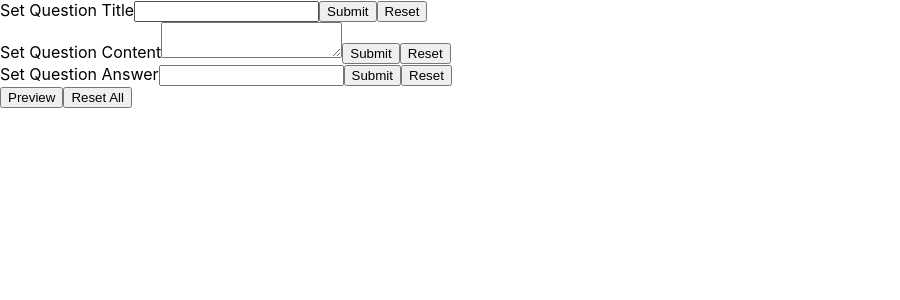
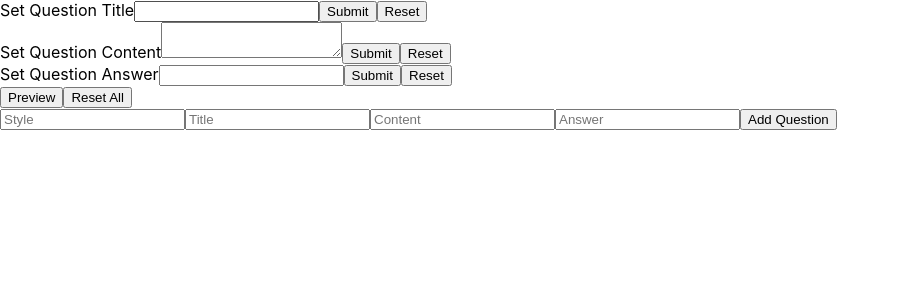
Before and after one commit to emmagort/Diss, a React (Create React App) app in the folder my-app/: page /teacher in a window 1280 px wide. Shown: the top 300 px of the page, without its empty margins (0-900 px from the left). Built offline with nearby package versions, Linux system fonts and the light colour scheme.

Commit message:
+ can now make multiple questions and display - can no longer highlight lol

```diff
--- a/my-app/src/pages/Student.js
+++ b/my-app/src/pages/Student.js
@@ -14,10 +14,12 @@ const renderers = {
 
 export default function Student(){
   const location = useLocation();
-  const { title } = location.state;
-  const { content } = location.state;
+  // const { title } = location.state;
+  // const { content } = location.state;
   const { answer } = location.state;
   const [highlightColor, setHighlightColor] = useState('yellow');
+  const [questions, setQuestions] = useState(JSON.parse(localStorage.getItem('questions')) || []);
+
 
   function handleHighlight() {
     const selection = window.getSelection();
@@ -46,14 +48,18 @@ export default function Student(){
 
   return (
     <div>
-      <h1>The question is: {title}</h1>
-      {/* <ReactMarkdown>{content}</ReactMarkdown> */}
-      <h2 contentEditable={true} onMouseUp={handleHighlight}>The content is: {content}</h2>
-      <h3>The answer is: {answer}</h3>
+      {questions.map((question, index) => (
+        <div key={index} className={question.style}>
+          <h1>The question is: {question.title}</h1>
+          <p contentEditable={true} onMourseUp={handleHighlight}>{question.content}</p>
+        </div>
+      ))}
+
       <label>
         Select highlight color:
         <input type="color" value={highlightColor} onChange={(e) => setHighlightColor(e.target.value)} />
       </label>
+
     </div>
   );
 }
--- a/my-app/src/pages/Teacher.js
+++ b/my-app/src/pages/Teacher.js
@@ -6,6 +6,22 @@ export default function Teacher(){
   const [title, setTitle] = useState(localStorage.getItem('title') || '');
   const [content, setContent] = useState(localStorage.getItem('content') || '');
   const [answer, setAnswer] = useState(localStorage.getItem('answer') || '');
+  const [questions, setQuestions] = useState(JSON.parse(localStorage.getItem('questions')) || []);
+  const [newQuestion, setNewQuestion] = useState({ style: '', title: '', content: '', answer: '' });
+
+  useEffect(() => {
+    localStorage.setItem('questions', JSON.stringify(questions));
+  }, [questions]);
+
+
+  function handleInputChange(e) {
+    setNewQuestion({ ...newQuestion, [e.target.name]: e.target.value });
+  }
+
+  function handleAddQuestion(e) {
+    setQuestions([...questions, newQuestion]);
+    setNewQuestion({ style:'', title: '', content: '', answer: '' });
+  }
 
   const navigate = useNavigate();
 
@@ -48,6 +64,7 @@ export default function Teacher(){
 
   return (
     <div>
+
       <form onSubmit={handlePartsSubmit}>
         <label htmlFor="title">Set Question Title</label>
         <input
@@ -80,8 +97,22 @@ export default function Teacher(){
         <button type="submit" onClick={handlePartsSubmit}>Submit</button>
         <button onClick={handleResetAnswer}>Reset</button>
       </form>
+      {questions.map((question, index) => (
+        <div key={index}>
+          <h1>The question is: {question.title}</h1>
+          <p>The content is: {question.content}</p>
+          <p>The answer is: {question.answer}</p>
+        </div>
+      ))}
       <button onClick={handleSubmit}>Preview</button>
       <button onClick={handleResetAll}>Reset All</button>
+      <div>
+        <input name="style" value={newQuestion.style} onChange={handleInputChange} placeholder="Style" />
+        <input name="title" value={newQuestion.title} onChange={handleInputChange} placeholder="Title" />
+        <input name="content" value={newQuestion.content} onChange={handleInputChange} placeholder="Content" />
+        <input name="answer" value={newQuestion.answer} onChange={handleInputChange} placeholder="Answer" />
+        <button onClick={handleAddQuestion}>Add Question</button>
+      </div>
     </div>
   );
 }
```
